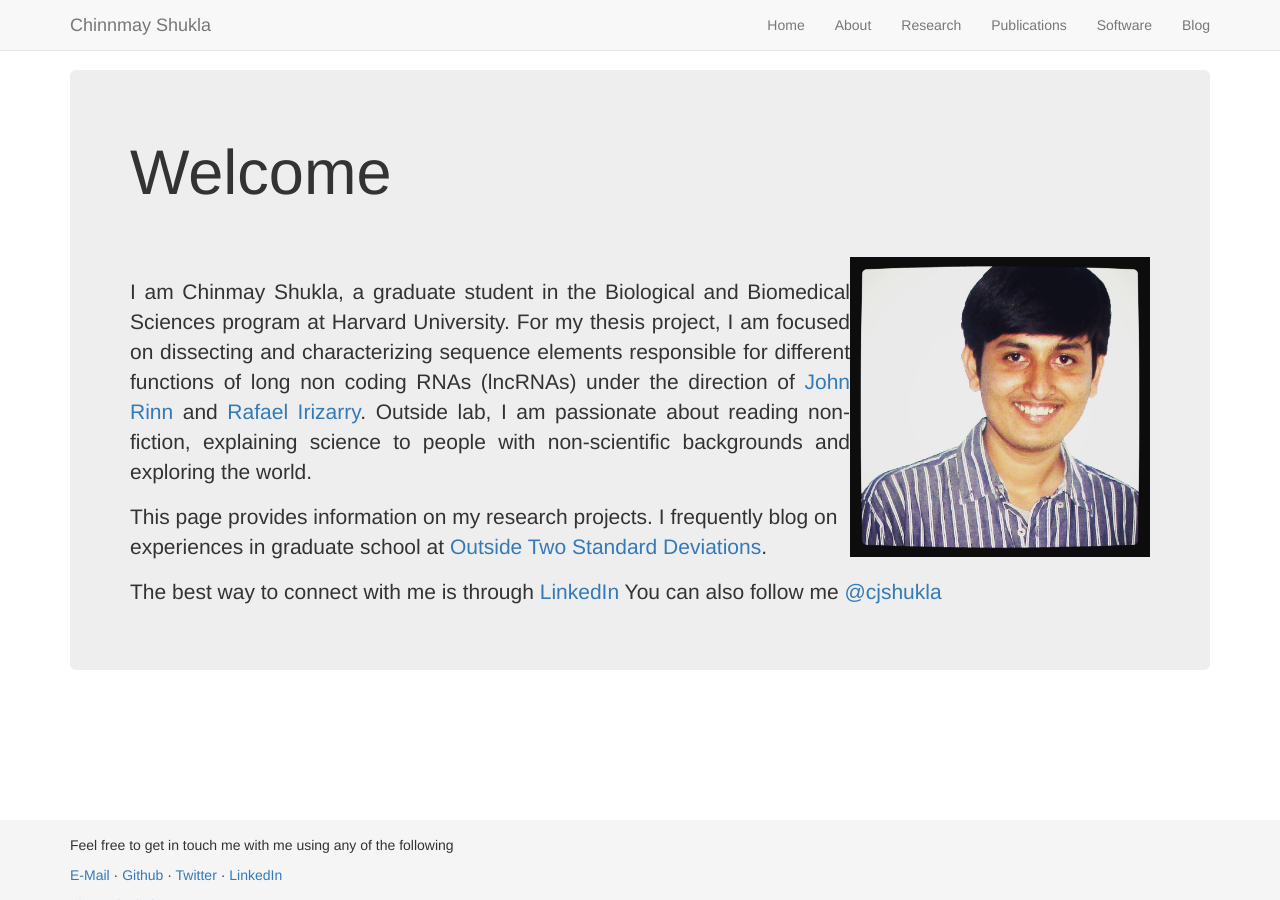
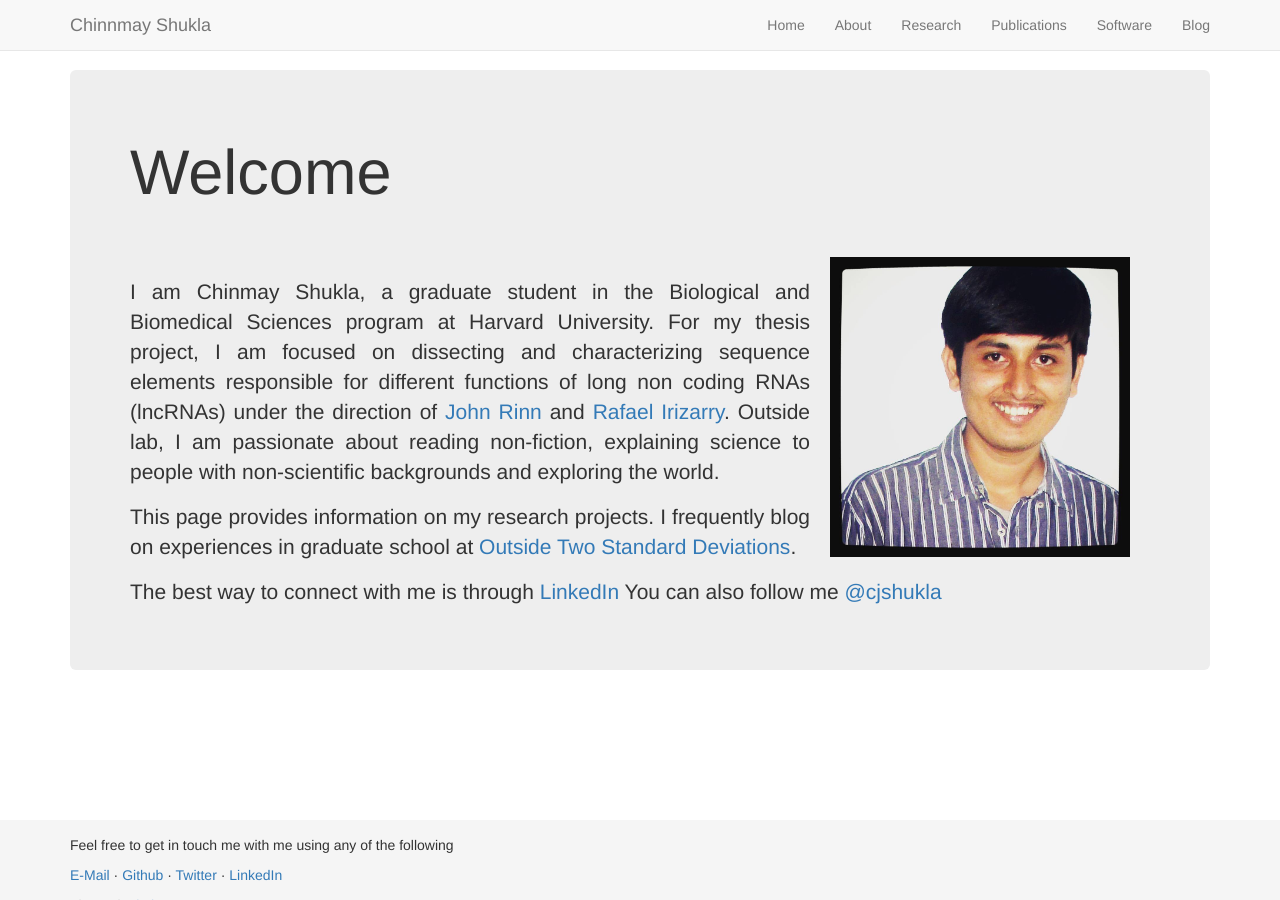
Before and after one commit to cshukla/cshukla.github.io, a Jekyll site: the page built from index.html, in a window 1280 px wide and 900 px high. Built offline with Jekyll 4.4.1, drawn with Linux system fonts in a browser that asks for light colours; nearby versions of some CDN libraries; the list of posts is cut into pages by our own code.

Commit message:
add 20 pixels margin on both left and right sides of my image

```diff
--- a/index.html
+++ b/index.html
@@ -6,7 +6,7 @@
 <div class="jumbotron">
 	<h1>Welcome</h1>
 	<br></br>
-    <img style="float: right;width:300px;height:300px;" src="https://github.com/cshukla/cshukla.github.io/blob/master/assets/img/chinmay.jpg?raw=true"> <br>
+    <img style="float: right;width:300px;height:300px;" hspace="20" src="https://github.com/cshukla/cshukla.github.io/blob/master/assets/img/chinmay.jpg?raw=true"> <br>
     <p align="justify"> I am Chinmay Shukla, a graduate student in the Biological
     	and Biomedical Sciences program at Harvard University.
     	For my thesis project, I am focused on dissecting and
@@ -19,12 +19,12 @@
         and exploring the world.
     </p>
 
-    <p> This page provides information on my research projects.
+    <p align="justify"> This page provides information on my research projects.
     	I frequently blog on experiences in graduate school at
     	<a href="http://outsidetwostandarddeviations.wordpress.com">
       	Outside Two Standard Deviations</a>.</p>
 
-    <p>  The best way to connect with me is through
+    <p align="justify">  The best way to connect with me is through
     	<a href="https://www.linkedin.com/in/shuklachinmay">LinkedIn </a>
     	You can also follow me <a href="https://twitter.com/cjshukla">@cjshukla</a>
     </p>
```
